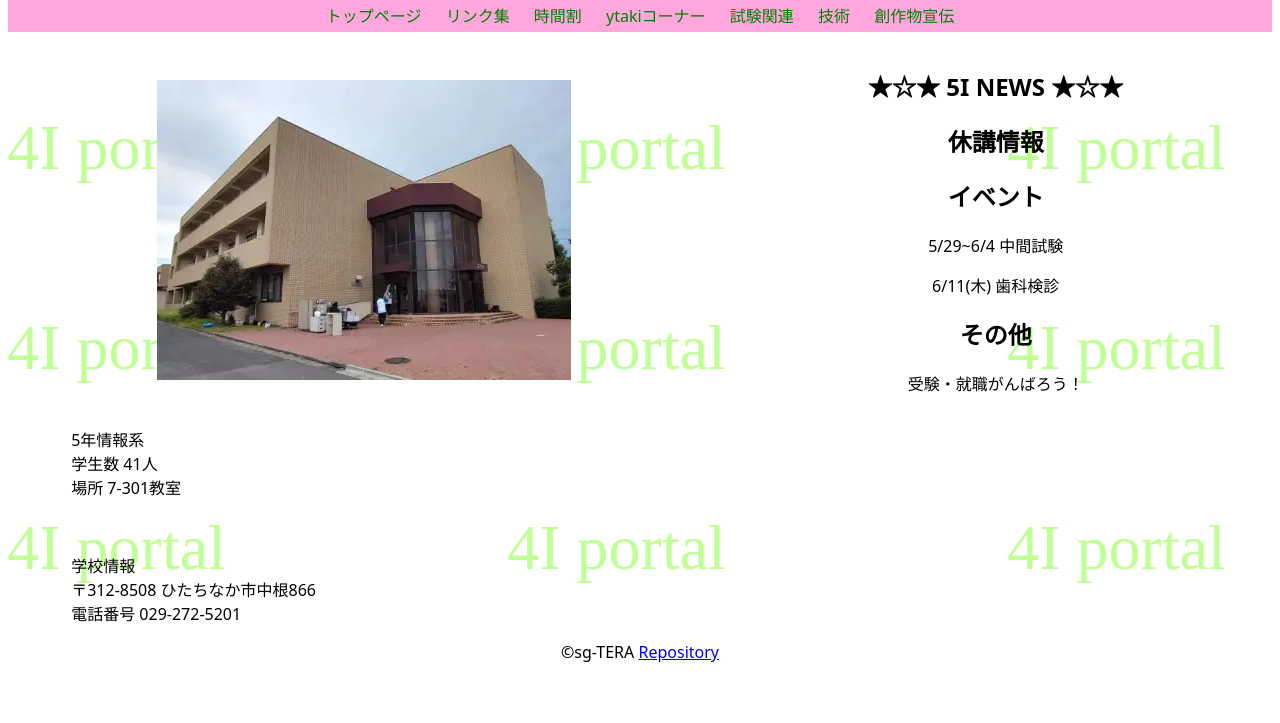
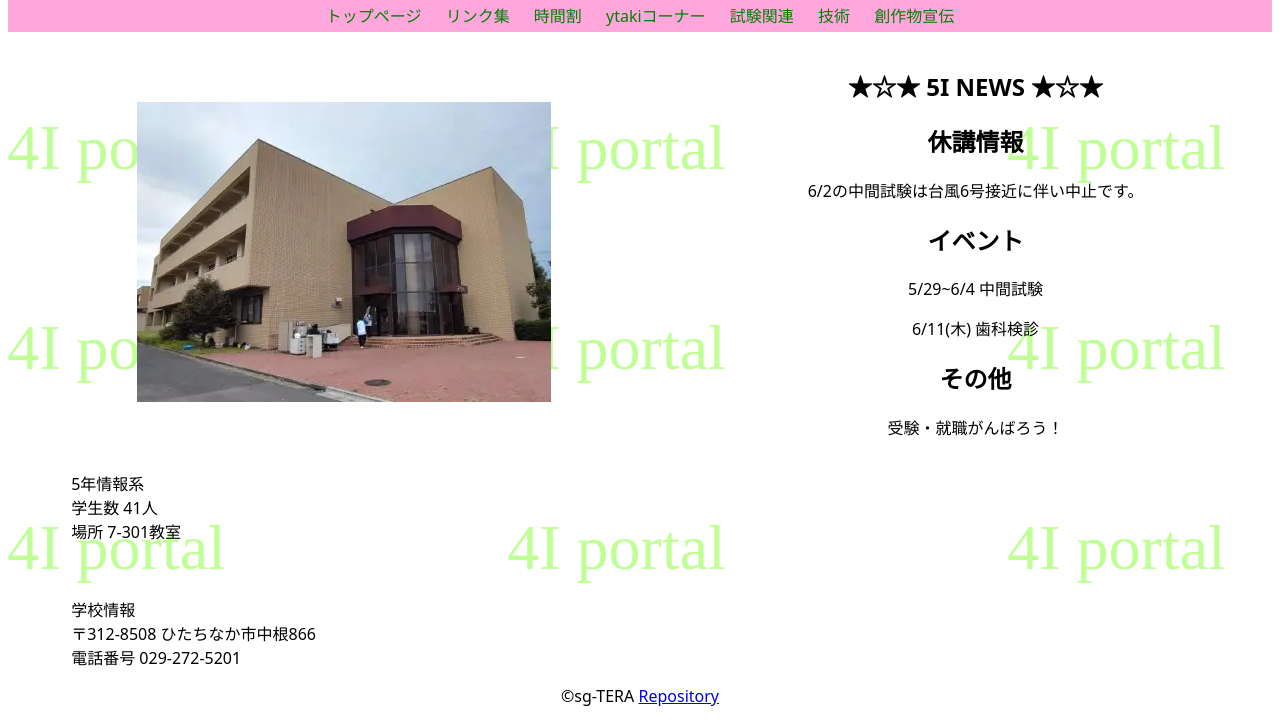
Before and after one commit to sg-tera/22i-portal, a website: page src/index.html in a window 1280 px wide. Shown: the part 89-812 px from the top of the page. Drawn offline with Linux system fonts and the light colour scheme; files whose address does not match are found by name.

Commit message:
update news

```diff
--- a/src/index.html
+++ b/src/index.html
@@ -108,6 +108,7 @@
             <h2>★☆★ 5I NEWS ★☆★</h2>
             <section>
                 <h2>休講情報</h2>
+                <p>6/2の中間試験は台風6号接近に伴い中止です。</p>
             </section>
             <section>
                 <h2>イベント</h2>
```
Also changed, not shown: src/exam.html (+1 -0 lines).
